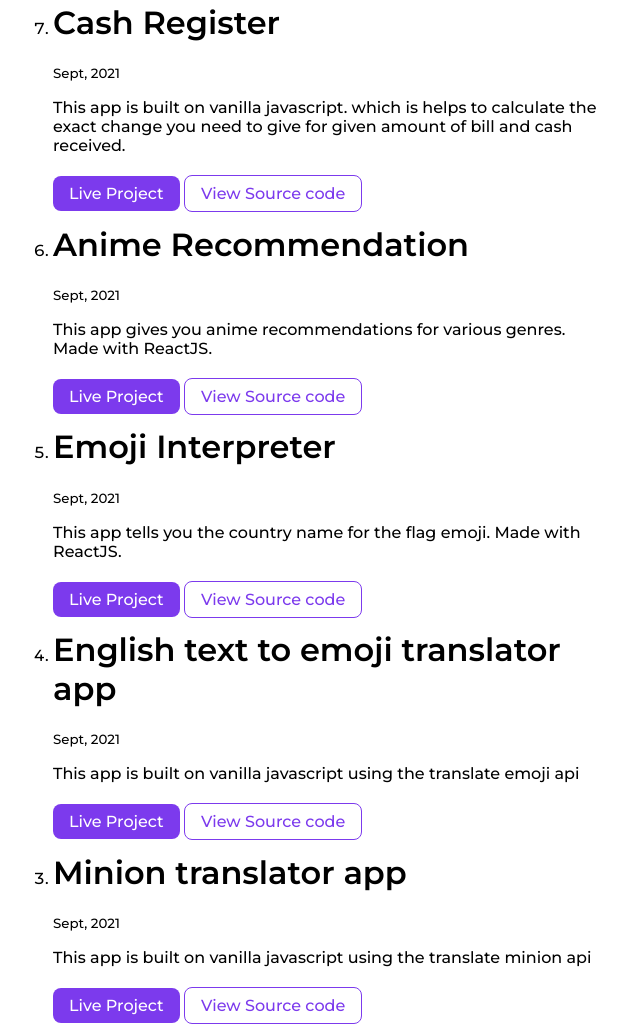
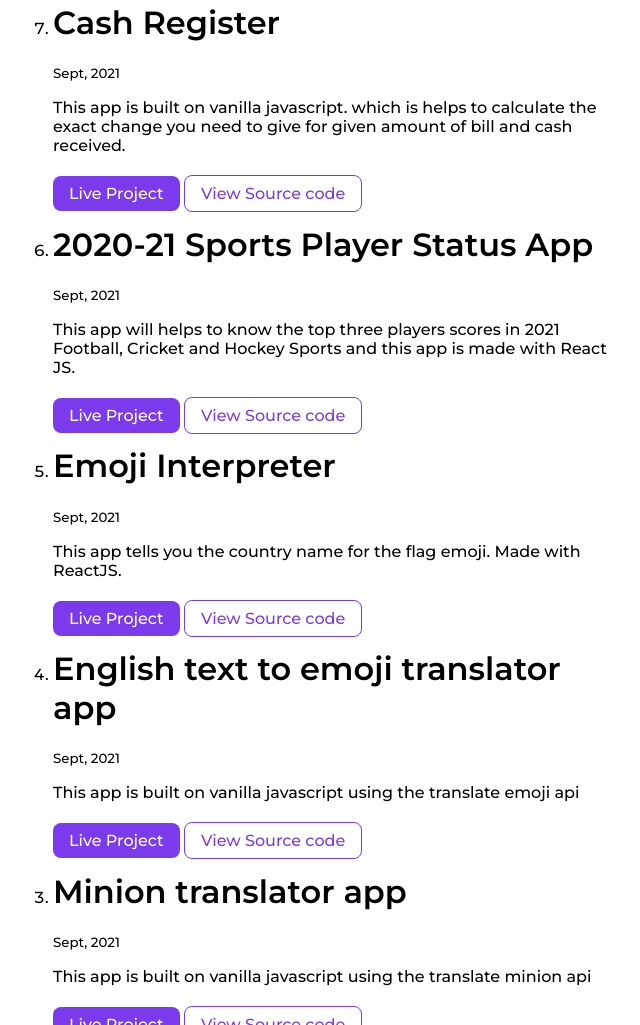
Before and after one commit to YaragattiPraveen/neogcamp-lesson-3-live, a plain HTML site: page projects.html in a window 1280 px wide. Shown: the part 1108-2133 px from the top of the page, without its empty margins (327-967 px from the left). Drawn offline with Linux system fonts and the light colour scheme.

Commit message:
feat : added new project links

```diff
--- a/projects.html
+++ b/projects.html
@@ -72,11 +72,11 @@
             </li>
 
             <li>
-                <h1>Anime Recommendation</h1>
+                <h1>2020-21 Sports Player Status App</h1>
                 <small>Sept, 2021</small>
-                <p>This app gives you anime recommendations for various genres. Made with ReactJS.</p>
-                <a class="link primary-link" href="">Live Project</a>
-                <a class="link secondary-link" href="">View Source code</a>
+                <p>This app will helps to know the top three players scores in 2021 Football, Cricket and Hockey Sports and this app is made with React JS.</p>
+                <a class="link primary-link" href="https://csb-z4hbp.netlify.app/">Live Project</a>
+                <a class="link secondary-link" href="https://github.com/YaragattiPraveen/2020-21-Sports-app">View Source code</a>
             </li>
 
             <li>
```
